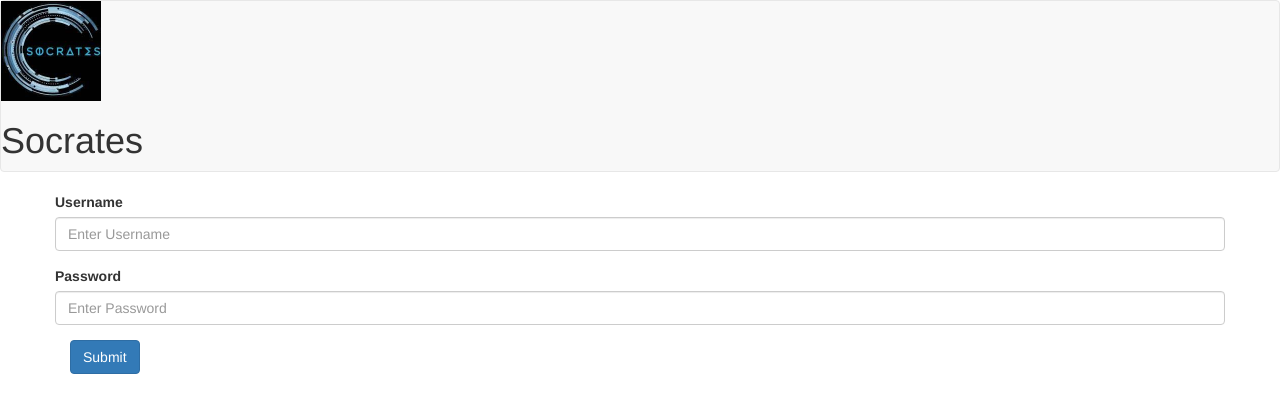
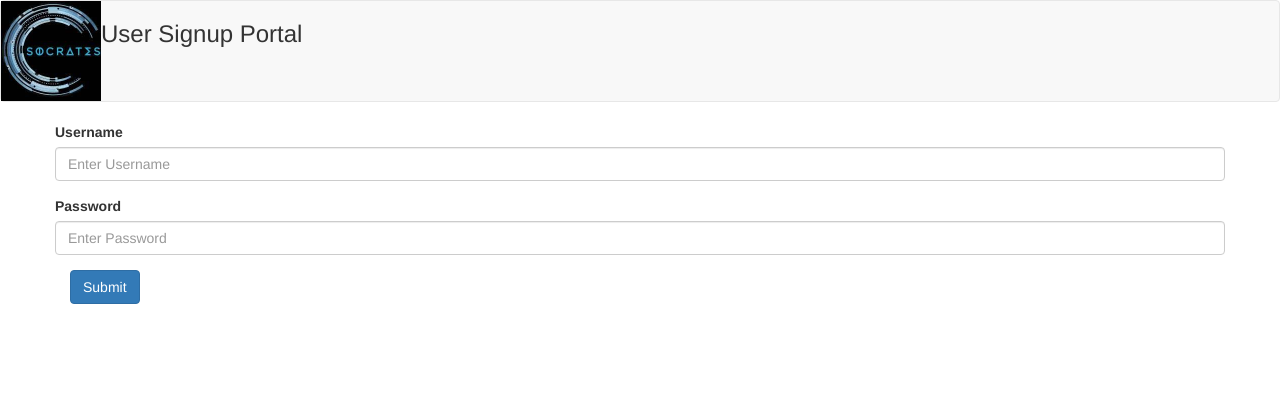
Before and after one commit to rashiverma7/user-signup, a Flask app: page / in a window 1280 px wide. Shown: the top 413 px of the page. Run offline with Flask 2, Linux system fonts and the light colour scheme; some libraries are stand-ins or nearby versions.

Commit message:
fixed css

```diff
--- a/database/models.py
+++ b/database/models.py
@@ -7,7 +7,8 @@ def create_table():
     cur.execute("CREATE TABLE IF NOT EXISTS users("
                 "id integer primary key autoincrement,"
                 "username text not null,"
-                "password text not null)")
+                "password text not null,"
+                "isLoggedIn boolean not null)")
     con.commit()
     con.close()
 
--- a/templates/index.html
+++ b/templates/index.html
@@ -6,9 +6,9 @@
     <body>
 
     <nav class="navbar navbar-default bg-dark text-dark">
-    <div class="navbar-header">
+    <div class="navbar-header" style="float: left">
         <img src="static/socrates.jfif" alt="socrates" style="width:100px;height:100px;">
-      <h1>Socrates</h1>
+      <div style="float: right"><h3>User Signup Portal</h3></div>
     </div>
 </nav>
 
@@ -24,7 +24,7 @@
     </div>
     {%endif%}
 
-    <div class="container">
+    <div class="container" id="signup-box">
     <form class="form-horizontal" action="/" method="post">
   <div class="form-group">
     <label>Username</label>
@@ -34,10 +34,11 @@
     <label>Password</label>
     <input type="password" name="password" class="form-control" id="password" placeholder="Enter Password">
   </div>
-        <input type="submit" class="btn btn-primary" />
+        <input type="submit" class="btn btn-primary" onclick="toggleView()" />
 </form>
     </div>
 
 
+
 </body>
 </html>
```
Also changed, not shown: usersinfo.db.
